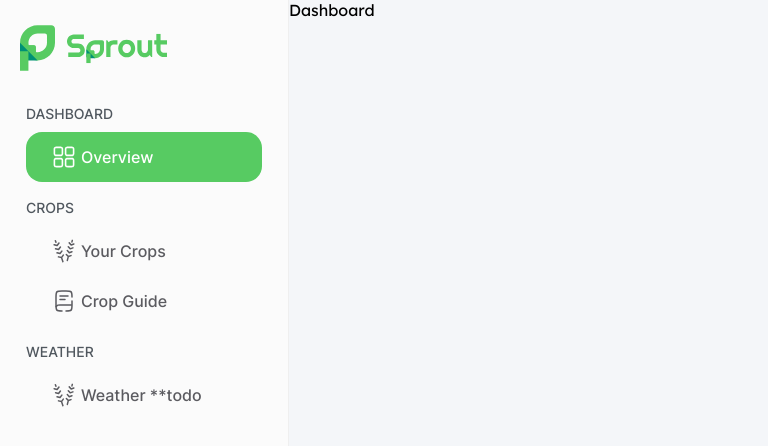
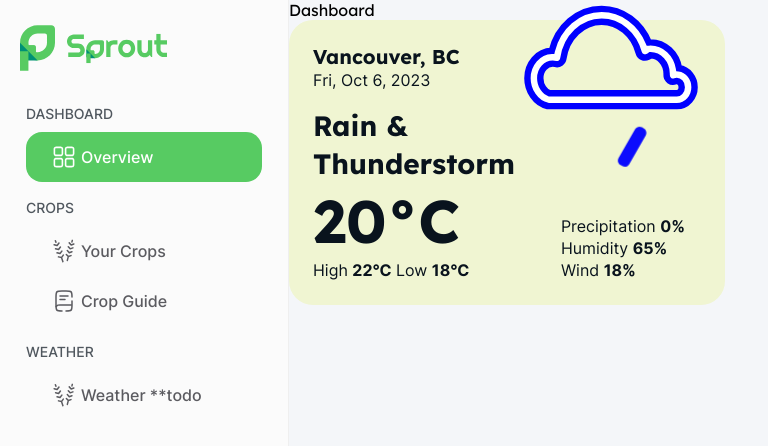
Before and after one commit to dacosio/project-2, a React (Create React App) app in the folder frontend/: page /dashboard in a window 1280 px wide. Shown: the top 446 px of the page, without its empty margins (0-768 px from the left). Built offline with nearby package versions, Linux system fonts and the light colour scheme.

Commit message:
update weather card

```diff
--- /dev/null
+++ b/frontend/src/components/base/SVG/Rainy.tsx
@@ -0,0 +1,49 @@
+import React, { useEffect } from 'react';
+
+import { useTheme } from "../../../utils/Theme";
+
+import { SVGProps } from './SVG.props';
+
+const Rainy = (props: SVGProps): JSX.Element => {
+    const theme = useTheme();
+    const { width, height, fill } = props;
+
+    // Paste converted svg below
+    // https://react-svgr.com/playground/?typescript=true
+
+    return (
+        <svg
+            xmlns="http://www.w3.org/2000/svg"
+            width={width || 180}
+            height={height || 180}
+            fill="#ffff"
+            viewBox="0 0 28 28"
+            {...props}
+        >
+            <path
+                className='cloud'
+                fill={fill || theme.grey.shade9}
+                d="M12.545 2C8.765 2 5.699 4.829 4.79 8.525 2.593 8.605 1 10.58 1 12.784c0 1.925 1.223 3.898 3.123 4.327.072.017.146.025.22.025h.61c.06 0 .12-.002.18-.005l18.419-.005c.035.004.07.005.105.005h.585c1.622 0 2.758-1.427 2.758-2.956 0-1.421-.982-2.755-2.421-2.936-.378-2.223-2.148-4.027-4.44-4.027a2.95 2.95 0 0 0-.262.01C18.64 4.19 15.864 2 12.545 2ZM6.589 9.747C7.06 6.407 9.62 4 12.545 4c2.653 0 4.997 1.97 5.77 4.835a1 1 0 0 0 1.42.63c.167-.086.29-.167.388-.24l.017-.013c1.29.002 2.513 1.202 2.513 2.914 0 .054-.001.107-.003.16a1 1 0 0 0 1.37.975.596.596 0 0 1 .222-.043c.32 0 .758.325.758.957 0 .632-.437.957-.758.957h-.495a.998.998 0 0 0-.105-.006l-18.538.006-.06.001a1.55 1.55 0 0 1-.092.003h-.48C3.728 14.908 3 13.965 3 12.784c0-1.353.962-2.261 1.93-2.261.144 0 .283.018.417.053a1 1 0 0 0 1.242-.829Z"
+            />
+
+            <path
+                className='rain-drops'
+                fill="#000000"
+                d="M8.93185 18.8694C8.54988 18.6473 8.06208 18.778 7.8423 19.1613L5.27816 23.6333C5.05839 24.0166 5.18988 24.5073 5.57185 24.7294L5.85138 24.8919C6.23336 25.1139 6.72116 24.9832 6.94093 24.5999L9.50507 20.1279C9.72484 19.7447 9.59336 19.2539 9.21138 19.0319L8.93185 18.8694Z"
+            />
+            <path
+                className='rain-drops'
+                fill="#000000"
+                d="M13.3443 19.1613C13.564 18.778 14.0518 18.6473 14.4338 18.8694L14.7133 19.0319C15.0953 19.2539 15.2268 19.7447 15.007 20.1279L12.4429 24.5999C12.2231 24.9832 11.7353 25.1139 11.3533 24.8919L11.0738 24.7294C10.6918 24.5073 10.5603 24.0166 10.7801 23.6333L13.3443 19.1613Z"
+            />
+            <path
+                className='rain-drops'
+                fill="#000000"
+                d="M19.9377 18.8694C19.5557 18.6473 19.0679 18.778 18.8482 19.1613L16.284 23.6333C16.0643 24.0166 16.1957 24.5073 16.5777 24.7294L16.8572 24.8919C17.2392 25.1139 17.727 24.9832 17.9468 24.5999L20.5109 20.1279C20.7307 19.7447 20.5992 19.2539 20.2172 19.0319L19.9377 18.8694Z"
+            />
+
+        </svg>
+    );
+};
+
+export default Rainy;
--- a/frontend/src/components/base/WeatherCard/WeatherCard.style.ts
+++ b/frontend/src/components/base/WeatherCard/WeatherCard.style.ts
@@ -4,10 +4,16 @@ import { theme } from "../../../utils/Theme";
 export const Container = styled.div`
     position: relative;
     width: 50%;
-    max-width: 400px;
-    padding: 1.5rem 0.5rem 1.5rem 1.5rem;
-    background-color: ${theme.brand.secondary};
+    max-width: 388px;
+    padding: 7rem 1.5rem 1.5rem 1.5rem;
+    background-color: ${theme.btn.color.outlineBg};
     border-radius: 1.5rem;
+
+    @media screen and (min-width: 768px) {
+        padding: 1.5rem;
+        .weather-content {
+            display: flex;
+        }
 
         .right-side-content {
             width: 45%;
@@ -22,13 +28,42 @@ export const Container = styled.div`
             justify-content: flex-end;
             align-items: flex-end;
         }
+    }
 
     span {
         font-weight: 700;
     }
 
-    .weather-content {
-        display: flex;
+    @keyframes rainDrops {
+        0% {
+          opacity: 1;
+          transform: translate(0,0);
+        }
+        100% {
+          opacity: 0;
+          transform: translate(-25px,35px);
+        }
+    }
+
+    @keyframes thunderStorm {
+        0% {
+          fill: #fff;
+        }
+        2% {
+          fill: #333;
+        }
+        4% {
+          fill: #fff;
+        }
+        6% {
+          fill: #fff;
+        }
+        8% {
+          fill: #333;
+        }
+        12% {
+          fill: #fff;
+        }
     }
 `
 
@@ -45,11 +80,34 @@ export const ForecastContainer = styled.div`
 
 export const CloudContainer = styled.div`
     position: absolute;
-    top: -3rem;
-    right: 0;
+    top: -1.5rem;
 
-    @media (min-width: 1024px) {
-        width: 17rem;
-        max-width: 250px;
+    path.rain-drops {
+        fill: blue;
+    }
+
+    .rain-drops:nth-child(2) {
+        animation: rainDrops 1s linear infinite;
+        opacity: 1;
+    }
+
+    .rain-drops:nth-child(3) {
+        animation: rainDrops 1.5s linear infinite;
+        opacity: 1;
+    }
+
+    .rain-drops:nth-child(4) {
+        animation: rainDrops 1.8s linear infinite;
+        opacity: 1;
+    }
+
+    path.cloud {
+        fill: white;
+        stroke: blue;
+        animation: thunderStorm 3s 1s infinite linear;
+    }
+
+    @media screen and (min-width: 768px) {
+        right: 1.5rem;
     }
 `
--- a/frontend/src/components/base/WeatherCard/WeatherCard.view.tsx
+++ b/frontend/src/components/base/WeatherCard/WeatherCard.view.tsx
@@ -8,12 +8,14 @@ import {
   CloudContainer
 } from './WeatherCard.style';
 import Typography from '../Typography';
-import Clouds from '../SVG/Clouds';
 import Moment from 'react-moment';
+import Rainy from '../SVG/Rainy';
+
 
 const WeatherCard = (props: WeatherCardProps): JSX.Element => {
   const [weatherData, setWeatherData] = useState(
     {
+      forecast: 'Rain & Thunderstorm',
       highTemperature: '22°C',
       lowTemperature: '18°C',
       currentTemperature: '20°C',
@@ -29,32 +31,32 @@ const WeatherCard = (props: WeatherCardProps): JSX.Element => {
   }, [])
 
   return (
-    <Container className='weather-card'>
+    <Container className={`weather-card ${weatherData.forecast.toLowerCase().replace(/ /g, '-')}`}>
       {weatherData ?
         <div className="weather-content">
           <div className="right-side-content">
             <LocationContainer>
-              <Typography variant='body' weight='700'>Vancouver, BC</Typography>
-              <Typography variant='caption'>
+              <Typography variant='subtitle' weight='700'>Vancouver, BC</Typography>
+              <Typography variant='body'>
                 <Moment format="ddd, MMM D, YYYY">{date}</Moment>
               </Typography>
             </LocationContainer>
             <TemperatureContainer>
-              <Typography variant='title5' weight='700'>Partly Cloudy</Typography>
-              <Typography variant='title2' weight='900'>{weatherData.currentTemperature}</Typography>
-              <Typography variant='label'>High <span>{weatherData.highTemperature}</span> Low <span>{weatherData.lowTemperature}</span></Typography>
+              <Typography variant='title3' weight='700'>{weatherData.forecast}</Typography>
+              <Typography variant='title1' weight='900'>{weatherData.currentTemperature}</Typography>
+              <Typography variant='body'>High <span>{weatherData.highTemperature}</span> Low <span>{weatherData.lowTemperature}</span></Typography>
             </TemperatureContainer>
           </div>
 
           <div className='left-side-content'>
             <CloudContainer>
               {/* <ImageContainer src={Clouds} alt='clouds' /> */}
-              <Clouds fill='green' />
+              <Rainy />
             </CloudContainer>
             <ForecastContainer>
-              <Typography variant='label' align='right'>Precipitation <span>{weatherData.precipitation}</span></Typography>
-              <Typography variant='label' align='right'>Humidity <span>{weatherData.humidity}</span></Typography>
-              <Typography variant='label' align='right'>Wind <span>{weatherData.windSpeed}</span></Typography>
+              <Typography variant='body' align='left'>Precipitation <span>{weatherData.precipitation}</span></Typography>
+              <Typography variant='body' align='left'>Humidity <span>{weatherData.humidity}</span></Typography>
+              <Typography variant='body' align='left'>Wind <span>{weatherData.windSpeed}</span></Typography>
             </ForecastContainer>
           </div>
         </div>
--- a/frontend/src/pages/Dashboard/Dashboard.view.tsx
+++ b/frontend/src/pages/Dashboard/Dashboard.view.tsx
@@ -1,9 +1,14 @@
 import React from 'react';
 import { DashboardGeneratedProps } from './Dashboard.props';
 import { Container } from './Dashboard.style';
+import WeatherCard from '../../components/base/WeatherCard';
 
 const DashboardView = (props: DashboardGeneratedProps) => {
-  return <Container> Dashboard </Container>;
+  return (
+    <Container>
+      Dashboard
+      <WeatherCard />
+    </Container>);
 };
 
 export default DashboardView;
--- a/frontend/src/pages/Home/Home.view.tsx
+++ b/frontend/src/pages/Home/Home.view.tsx
@@ -43,7 +43,6 @@ const HomeView = (props: HomeGeneratedProps) => {
         <button onClick={onPredict}>predict</button>
         <div>Recommended Crop: {responseData.prediction[0]}</div>
       </div>
-      <WeatherCard />
     </Container>
   );
 };
```
Also changed, not shown: frontend/src/components/base/SVG/Clouds.tsx (deleted, +0 -30 lines). Lines whose indentation alone changed are shown as unchanged.
